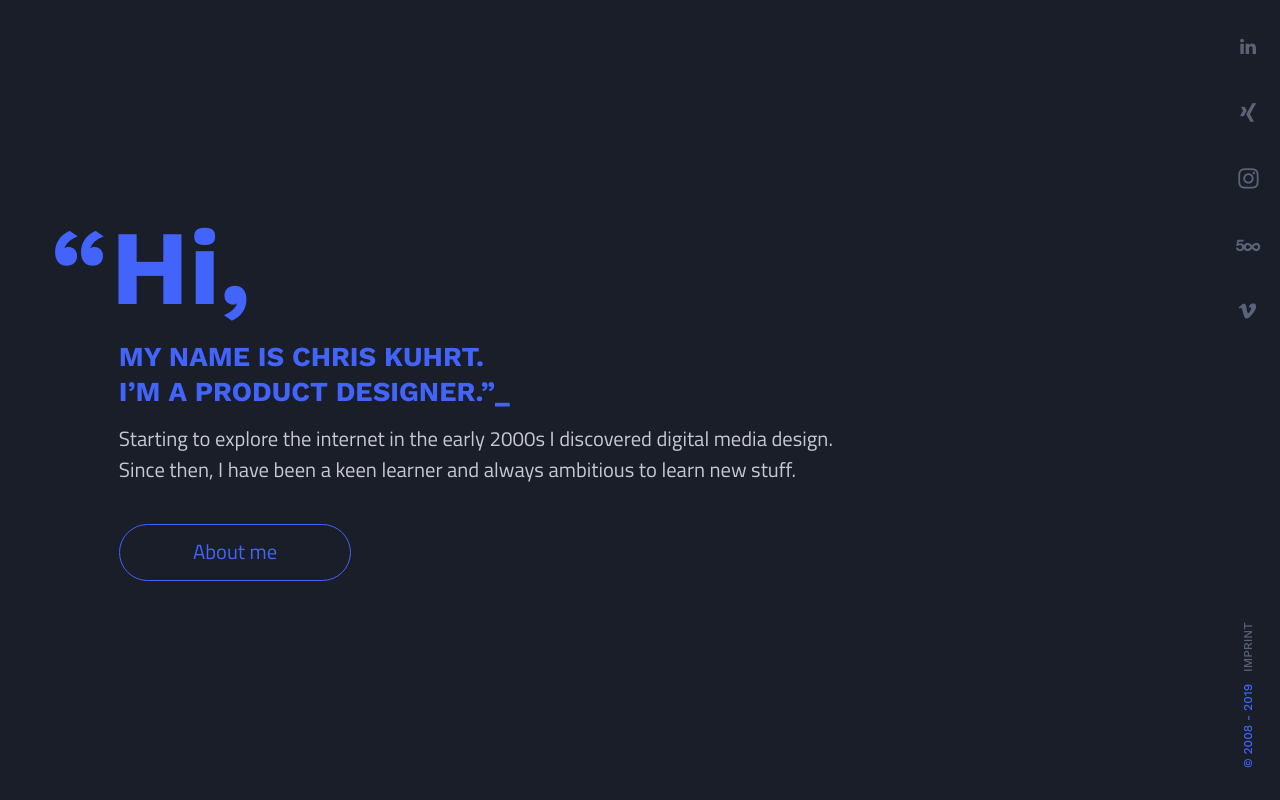
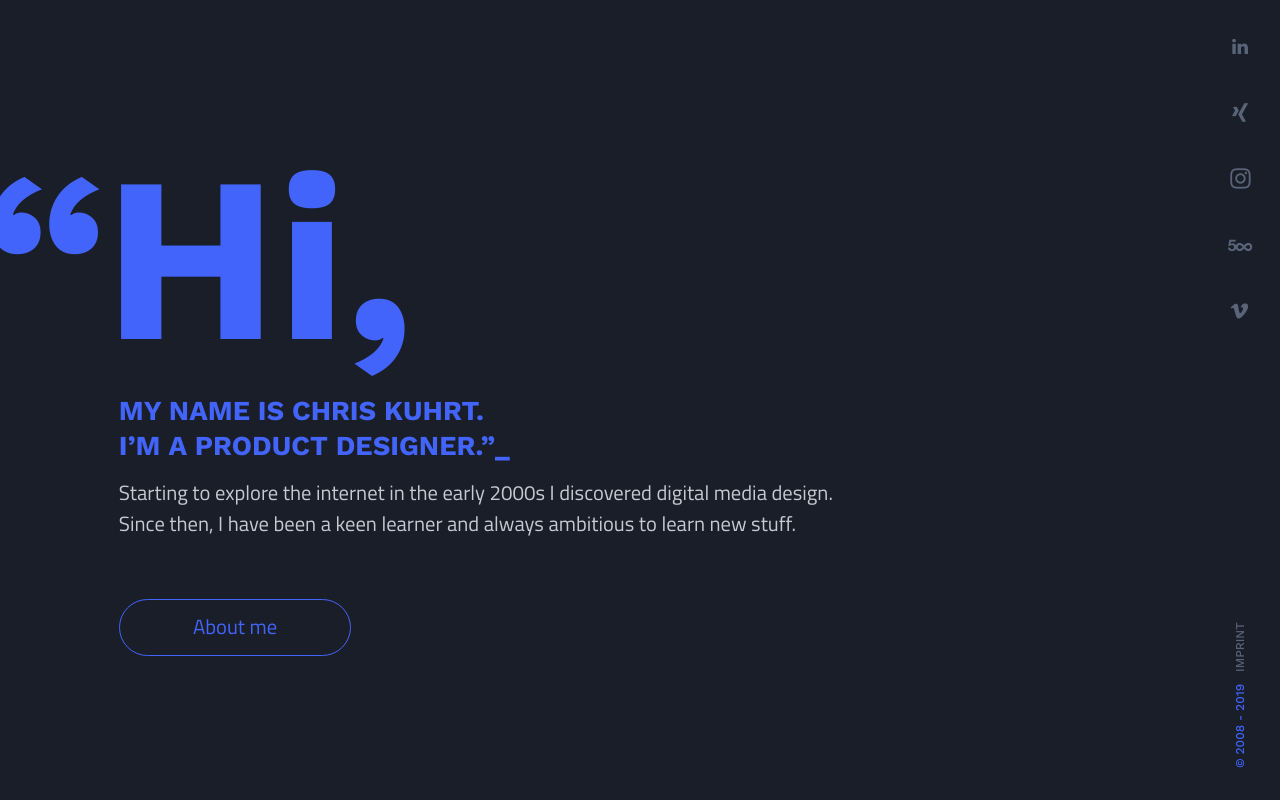
Before and after one commit to speziCola/portfolio, a Gatsby site: page / in a window 1280 px wide. Built offline with nearby package versions, Linux system fonts and the light colour scheme; Gatsby itself is replaced by a stand-in of ours.

Commit message:
Changed size of Hi

```diff
--- a/src/layout/footer.scss
+++ b/src/layout/footer.scss
@@ -10,9 +10,9 @@
         transform-origin: bottom left;
         bottom: 0;
         width: 15.6rem;
-        margin-left: 6.4rem;
-        padding-top: 2.0rem;
-        padding-bottom: 2.0rem;
+        margin-left: 8.0rem;
+        padding-top: 2.8rem;
+        padding-bottom: 2.8rem;
         padding-left: 3.2rem;
         font-family: $ck-font-01;
         font-weight: 500;
--- a/src/layout/social.scss
+++ b/src/layout/social.scss
@@ -3,7 +3,7 @@
         position: fixed;
         display: flex;
         @include margin-bottom(56, 48);
-        padding-left: 0.8rem;
+        padding-left: 1.6rem;
         align-items: center;
         list-style-type: none;
         flex-wrap: wrap;
--- a/src/layout/start.scss
+++ b/src/layout/start.scss
@@ -4,7 +4,7 @@
     grid-template-areas:
     'content footer'
     'content footer';
-    grid-template-columns: auto 6.4rem;
+    grid-template-columns: auto 8.0rem;
 
     @media only screen and (max-width: 650px) {
         grid-template-areas:
@@ -47,19 +47,20 @@
         &--hi {
             position: relative;
             display: block;
+            left: calc(-0px - (16 - 0) * ((100vw - 320px) / (2560 - 320)));
             @include margin-bottom(8, 32);
             margin-left: calc(-8px - (8 - 8) * ((100vw - 320px) / (2560 - 320)));
-            @include font-size(80, 140);
-            @include line-height(80, 140);
+            @include font-size(80, 440);
+            @include line-height(80, 440);
             font-weight: 700;
             text-transform: none;
 
             &:before {
                 content: "“";
                 position: absolute;
-                left: calc(-45px - (80 - 45) * ((100vw - 320px) / (2560 - 320)));
-                @include line-height(80, 140);
-                @include font-size(80, 140);
+                left: calc(-45px - (224 - 45) * ((100vw - 320px) / (2560 - 320)));
+                @include font-size(80, 440);
+                @include line-height(80, 440);
                 font-weight: 700;
             }
         }
@@ -83,7 +84,7 @@
 
     &__subtext {
         max-width: 96.0rem;
-        @include margin-bottom(32, 48);
+        @include margin-bottom(32, 96);
         @extend %ck-text;
         @extend %ck-subtitle;
         color: $ck-font-third;
--- a/src/layout/style.scss
+++ b/src/layout/style.scss
@@ -81,7 +81,7 @@ html {
   'header footer'
   'content footer'
   'content footer';
-  grid-template-columns: auto 6.4rem;
+  grid-template-columns: auto 8.0rem;
 
   @media only screen and (max-width: 650px) {
       grid-template-areas:
```
